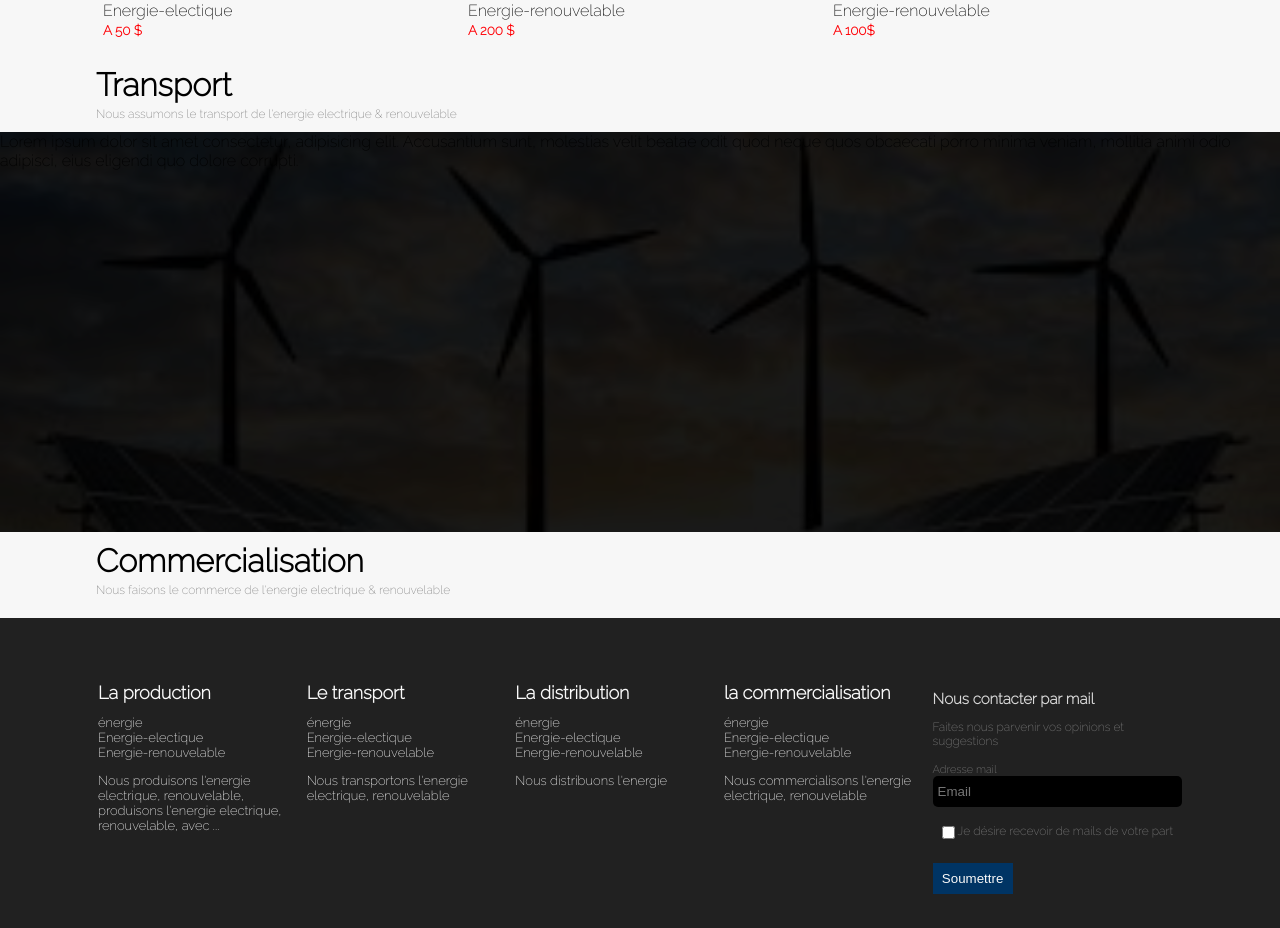
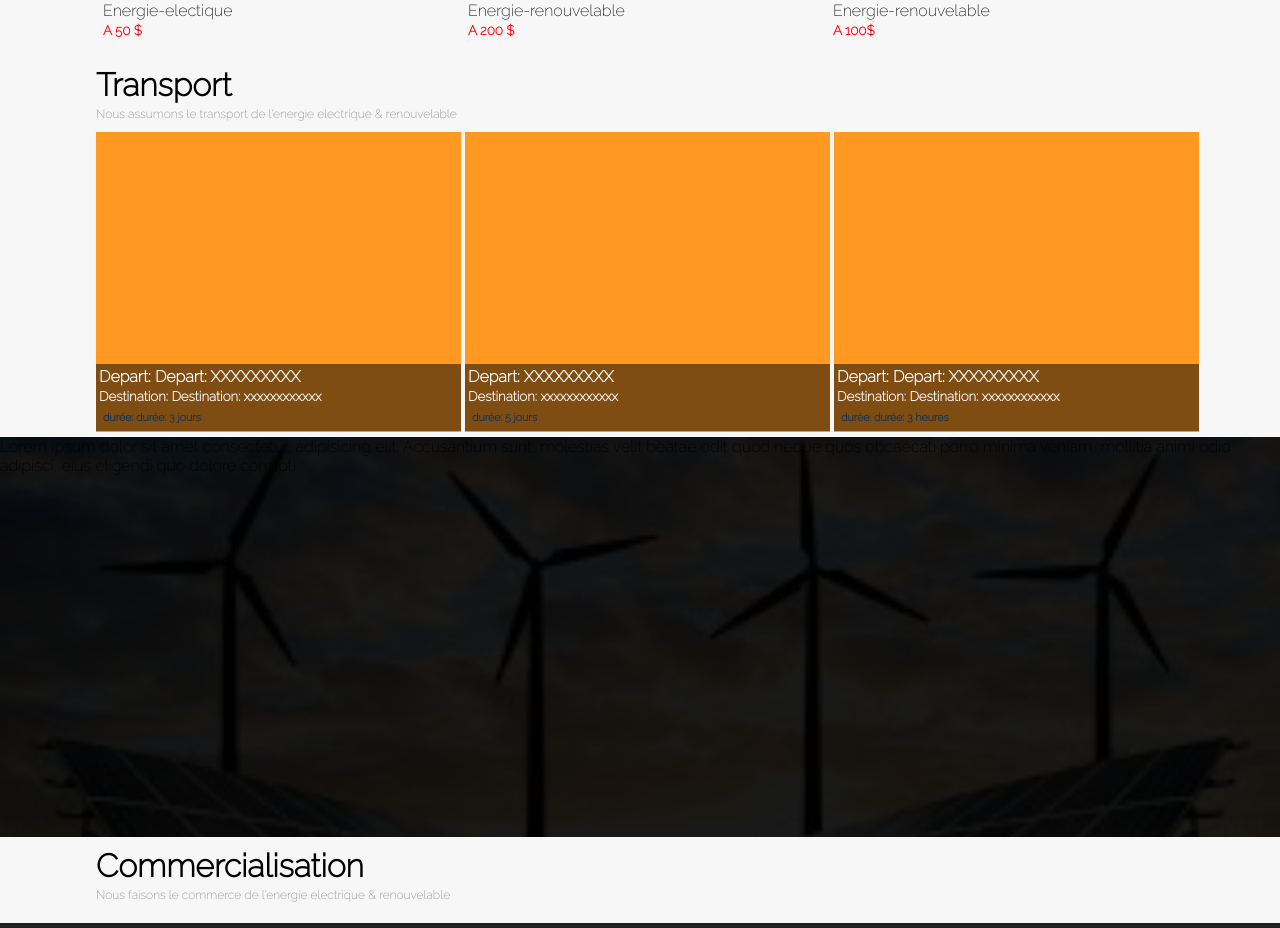
Before and after one commit to yavchris07/jems-sarl, a React (Create React App) app: page / in a window 1280 px wide. Shown: the part 940-1868 px from the top of the page. Built offline with nearby package versions, Linux system fonts and the light colour scheme.

Commit message:
transport make up

```diff
--- a/src/components/products-list.tsx
+++ b/src/components/products-list.tsx
@@ -1,4 +1,4 @@
-import React, { useEffect, useState } from 'react';
+import React, {useState } from 'react';
 import '../styles/product-list.scss';
 import PRODUCT from '../models/comm-data';
 import Product from '../models/produict';
--- /dev/null
+++ b/src/components/transport-list.tsx
@@ -0,0 +1,27 @@
+import React, { useState } from 'react';
+import '../styles/trans-list.scss'
+import Transport from '../models/trans';
+import TRANSPORT from '../models/trans-data';
+
+function TransportList() {
+
+  var [transport]=useState<Transport[]>(TRANSPORT);
+  return (
+    <div className='transport-list'>
+      {
+        transport.map((trans,index)=>(
+          <div className='trans'>
+            <div className='cover'></div>
+            <div className='detail'>
+              <h4>Depart:  {trans.depart}</h4>
+              <h5>Destination: {trans.destination}</h5>
+              <h6>durée: {trans.duration}</h6>
+            </div>
+          </div>
+        ))
+      }
+    </div>
+  );
+}
+
+export default TransportList;
--- a/src/models/trans-data.ts
+++ b/src/models/trans-data.ts
@@ -3,22 +3,22 @@ import Transport from "./trans";
 export const TRANSPORT: Transport[] = [
     {
         "id":1,
-        "depart":" XXXXXXXXX",
-        "destination":" xxxxxxxxxxxx",
-        "duration":"3 jours"
+        "depart":"Depart: XXXXXXXXX",
+        "destination":"Destination: xxxxxxxxxxxx",
+        "duration":"durée: 3 jours"
 
     },
     {
         "id":2,
-        "depart":" XXXXXXXXX",
-        "destination":" xxxxxxxxxxxx",
-        "duration":"1 jours"
+        "depart":"XXXXXXXXX",
+        "destination":"xxxxxxxxxxxx",
+        "duration":"5 jours"
     },
     {
         "id":3,
-        "depart":" XXXXXXXXX",
-        "destination":" xxxxxxxxxxxx",
-        "duration":"3 heures"
+        "depart":" Depart: XXXXXXXXX",
+        "destination":" Destination: xxxxxxxxxxxx",
+        "duration":"durée: 3 heures"
     }
 ];
 
--- a/src/pages/home.tsx
+++ b/src/pages/home.tsx
@@ -2,6 +2,7 @@ import React,{useEffect, useState} from 'react';
 import Banner from '../components/banner';
 import MiddleBanner from '../components/middle-banner';
 import ProductsList from '../components/products-list';
+import TransportList from '../components/transport-list';
 import '../styles/home.scss';
 
 function Home() {
@@ -22,6 +23,7 @@ function Home() {
           <h1>Transport</h1>
           <span>Nous assumons le transport de l'energie electrique & renouvelable</span>
         </div>
+        <TransportList />
         <MiddleBanner />
         <div className='title'>
           <h1>Commercialisation</h1>
--- a/src/styles/home.scss
+++ b/src/styles/home.scss
@@ -35,7 +35,7 @@ $white-black:#f7f7f7;
 
         .title{
             // background-color: red;
-            width: 85%;
+            width: 90%;
             margin: 10px auto;
             // margin: 10px 0;
             h1{
--- a/src/styles/nav.scss
+++ b/src/styles/nav.scss
@@ -1,8 +1,13 @@
 //SASS PAGE
 $base-color: #c6538c;
 $blac-color:#212121;
-$back-opacity: rgb(33, 33, 33,.9);
-$white-olor: #fff;
+$red: #ff0006;
+$blue:#003464;
+$yellow:#ff9922;
+$back-opacity: rgb(0, 0, 0,.9);
+$white-kolor: #fff;
+$white-opacity:#f9f9f9;
+$white-black:#f7f7f7;
 
 nav{
     background: transparent;
@@ -23,7 +28,7 @@ nav{
         align-items: center;
         // background: blue;
         ul{
-            color: $white-olor;
+            color: $white-kolor;
             // background: red;
             display: flex;
             gap: 10px;
@@ -33,15 +38,100 @@ nav{
             li{
                 text-decoration: none;
                 list-style: none;
-                color: $white-olor;
+                color: $white-kolor;
                 font-size: 15px;
                 font-weight: 600;
                 .link{
                     text-decoration: none;
-                    color: $white-olor;
+                    color: $white-kolor;
                 }
             }
 
         }
     }
 }
+
+@media screen and (max-width:1024px) {
+
+    nav{
+        background: transparent;
+        // background: $red;
+        height: 120px;
+        width: 100%;
+        display: flex;
+        justify-content: space-around;
+        position: absolute;
+        .icon{
+            img{
+                height: 120px;
+                width: 150px;
+            }
+        }
+
+        .items{
+            align-items: center;
+            // background: blue;
+            ul{
+                color: $white-kolor;
+                // background: red;
+                // display: flex;
+                // gap: 10px;
+                // margin-top: 20px;
+                // padding: 20px;
+                // list-style: none;
+                li{
+                    text-decoration: none;
+                    list-style: none;
+                    color: $white-kolor;
+                    font-size: 25px;
+                    // font-weight: 600;
+                    // .link{
+                    //     text-decoration: none;
+                    //     color: $white-kolor;
+                    // }
+                }
+
+            }
+        }
+    }
+}
+
+@media screen and (max-width:600px) {
+
+    nav{
+        background: transparent;
+        // background: $red;
+        .icon{
+            img{
+                height: 120px;
+                width: 150px;
+            }
+        }
+
+        .items{
+            align-items: center;
+            // background: blue;
+            ul{
+                color: $white-kolor;
+                // background: red;
+                // display: flex;
+                // gap: 10px;
+                // margin-top: 20px;
+                // padding: 20px;
+                // list-style: none;
+                li{
+                    text-decoration: none;
+                    list-style: none;
+                    color: $white-kolor;
+                    font-size: 15px;
+                    // font-weight: 600;
+                    // .link{
+                    //     text-decoration: none;
+                    //     color: $white-kolor;
+                    // }
+                }
+
+            }
+        }
+    }
+}
--- a/src/styles/product-list.scss
+++ b/src/styles/product-list.scss
@@ -39,6 +39,22 @@ $white-black:#f7f7f7;
 
     }
 }
+@media screen and (max-width:1024px) {
+    .product-list{
+        width: 90%;
+        margin: auto;
+        // background: red;
+        transition: all 1s;
+        display: grid;
+        grid-template-columns: repeat(2,1fr);
+        gap: 3px;
+        .product{
+            width: 450px;
+            height: 420px;
+            // border: 1px solid blue;
+        }
+    }
+}
 
 @media screen and (max-width:600px) {
     .product-list{
@@ -70,20 +86,3 @@ $white-black:#f7f7f7;
         }
     }
 }
-
-@media screen and (max-width:1024px) {
-    .product-list{
-        width: 85%;
-        margin: auto;
-        // background: red;
-        transition: all 1s;
-        display: grid;
-        grid-template-columns: repeat(2,1fr);
-        gap: 3px;
-        .product{
-            width: 420px;
-            height: 420px;
-            // border: 1px solid blue;
-        }
-    }
-}
--- /dev/null
+++ b/src/styles/trans-list.scss
@@ -0,0 +1,106 @@
+//SASS PAGE
+$base-color: #c6538c;
+$blac-color:#212121;
+$red: #ff0006;
+$blue:#003464;
+$yellow:#ff9922;
+$back-opacity: rgb(0, 0, 0,.5);
+$white-kolor: #fff;
+$white-opacity:#f9f9f9;
+$white-black:#f7f7f7;
+
+.transport-list{
+    width: 85%;
+    margin: 5px auto;
+    // background: $red;
+    display: grid;
+    grid-template-columns: repeat(3,1fr);
+    gap: 4px;
+    .trans{
+        width: 365px;
+        height: 300px;
+        position: relative;
+        .cover{
+            background: $yellow;
+            width: 100%;
+            height: 100%;
+        }
+        .detail{
+            background: $back-opacity;
+            position: absolute;
+            width: 100%;
+            bottom: 1px;
+            // padding: 10px;
+
+            h4,h5{
+                margin: 3px;
+                color: $white-opacity;
+            }
+            h6{
+                margin: 7px;
+                color: $blue;
+            }
+        }
+    }
+}
+
+@media screen and (max-width:1024px) {
+
+    .transport-list{
+        width: 90%;
+        margin: 5px auto;
+        // background: $red;
+        display: grid;
+        grid-template-columns: repeat(2,1fr);
+        gap: 4px;
+        transition: all .5s;
+
+        .trans{
+            width: 457px;
+            height: 350px;
+            position: relative;
+            .cover{
+                background: $yellow;
+                width: 100%;
+                height: 100%;
+            }
+            .detail{
+                background: $back-opacity;
+                position: absolute;
+                width: 100%;
+                bottom: 0.5px;
+                // padding: 10px;
+
+                h4,h5{margin: 10px;}
+                h6{margin: 10px;}
+            }
+        }
+    }
+}
+
+@media screen and (max-width:600px) {
+
+.transport-list{
+    width: 95%;
+    display: grid;
+    grid-template-columns: repeat(1,1fr);
+    gap: 7px;
+    .trans{
+        width: 100%;
+        .cover{
+            background: $yellow;
+            width: 100%;
+            height: 100%;
+        }
+        .detail{
+            background: $back-opacity;
+            position: absolute;
+            width: 100%;
+            bottom: 1px;
+
+            h4,h5{margin: 10px;}
+            h6{margin: 10px;}
+        }
+    }
+}
+}
```
